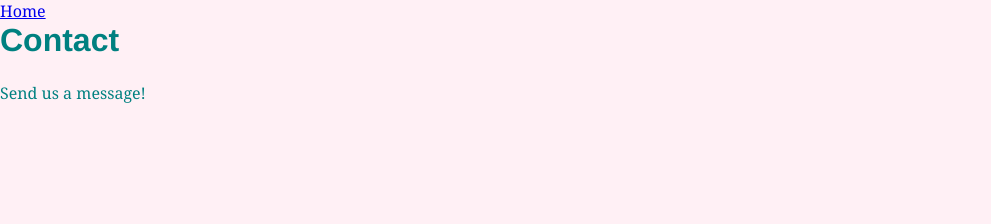
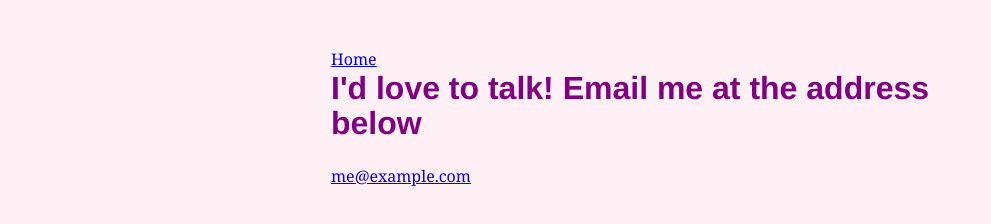
Before and after one commit to tpriyanshu90/gatsby-starter, a Gatsby site: page /contact in a window 1280 px wide. Shown: the whole page, without its empty margins (0-991 px from the left). Built offline with nearby package versions, Linux system fonts and the light colour scheme; Gatsby itself is replaced by a stand-in of ours.

Commit message:
added layouts

```diff
--- /dev/null
+++ b/src/components/layout.js
@@ -0,0 +1,9 @@
+import React from "react"
+
+export default function Layout({ children }) {
+  return (
+    <div style={{ color: `purple`, margin: `3rem auto`, maxWidth: 650, padding: `0 1rem` }}>
+      {children}
+    </div>
+  )
+}
--- a/src/pages/about.js
+++ b/src/pages/about.js
@@ -1,14 +1,15 @@
 import React from "react"
 import Header from "../components/header"
 import { Link } from "gatsby"
+import Layout from "../components/layout"
 
 export default function About() {
   return (
-    <div style={{ color: `teal` }}>
+    <Layout>
       <Link to="/">Home</Link>
       <Header headerText="About Priyanshu" />
       <Header headerText="Welcome!" />
       <p>This is a gatsby starter project by Priyanshu Tiwari</p>
-    </div>
+    </Layout>
   )
 }
--- a/src/pages/contact.js
+++ b/src/pages/contact.js
@@ -1,13 +1,15 @@
 import React from "react"
 import { Link } from "gatsby"
-import Header from "../components/header"
+import Layout from "../components/layout"
 
 export default function Contact() {
   return (
-    <div style={{ color: `teal` }}>
+    <Layout>
       <Link to="/">Home</Link>
-      <Header headerText="Contact" />
-      <p>Send us a message!</p>
-    </div>
+      <h1>I'd love to talk! Email me at the address below</h1>
+      <p>
+        <a href="mailto:me@example.com">me@example.com</a>
+      </p>
+    </Layout>
   )
 }
--- a/src/pages/index.js
+++ b/src/pages/index.js
@@ -1,10 +1,11 @@
 import React from "react"
 import { Link } from "gatsby"
 import Header from "../components/header"
+import Layout from "../components/layout"
 
 export default function Home() {
   return (
-    <div style={{ color: `purple` }}>
+    <Layout>
       <Link to="/contact/">Contact</Link>
       <br></br>
       <Link to="/about-css-modules/">About CSS Module</Link>
@@ -19,6 +20,6 @@ export default function Home() {
         What do I like to do? Lots of course but definitely enjoy building
         websites.
       </p>
-    </div>
+    </Layout>
   )
 }
```
